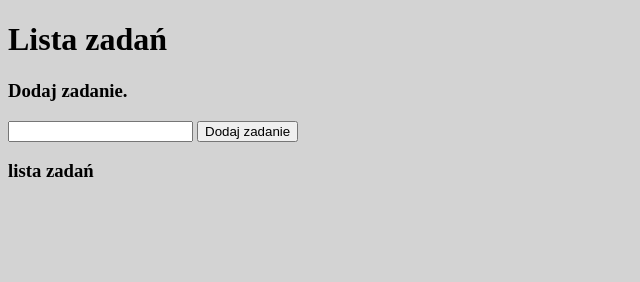
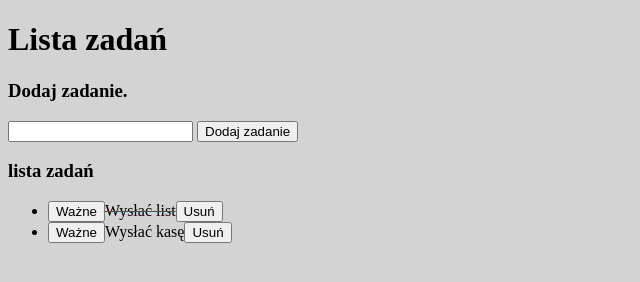
Before and after one commit to TadeuszIbrom/Todo, a plain HTML site: page index.html in a window 1280 px wide. Shown: the whole page, without its empty margins (0-640 px from the left). Drawn offline with Linux system fonts and the light colour scheme; the site is published under a folder, as on GitHub Pages, so addresses that start at the root find nothing.

Commit message:
change Js folder path

```diff
--- a/index.html
+++ b/index.html
@@ -7,7 +7,7 @@
     <meta name="viewport" content="width=device-width, initial-scale=1.0">
     <title>Lista zadań</title>
     <link rel="stylesheet" href="css/style.css">
-    <script src="/JS/script.js" defer></script>
+    <script src="JS/script.js" defer></script>
 </head>
 
 <body>
```
